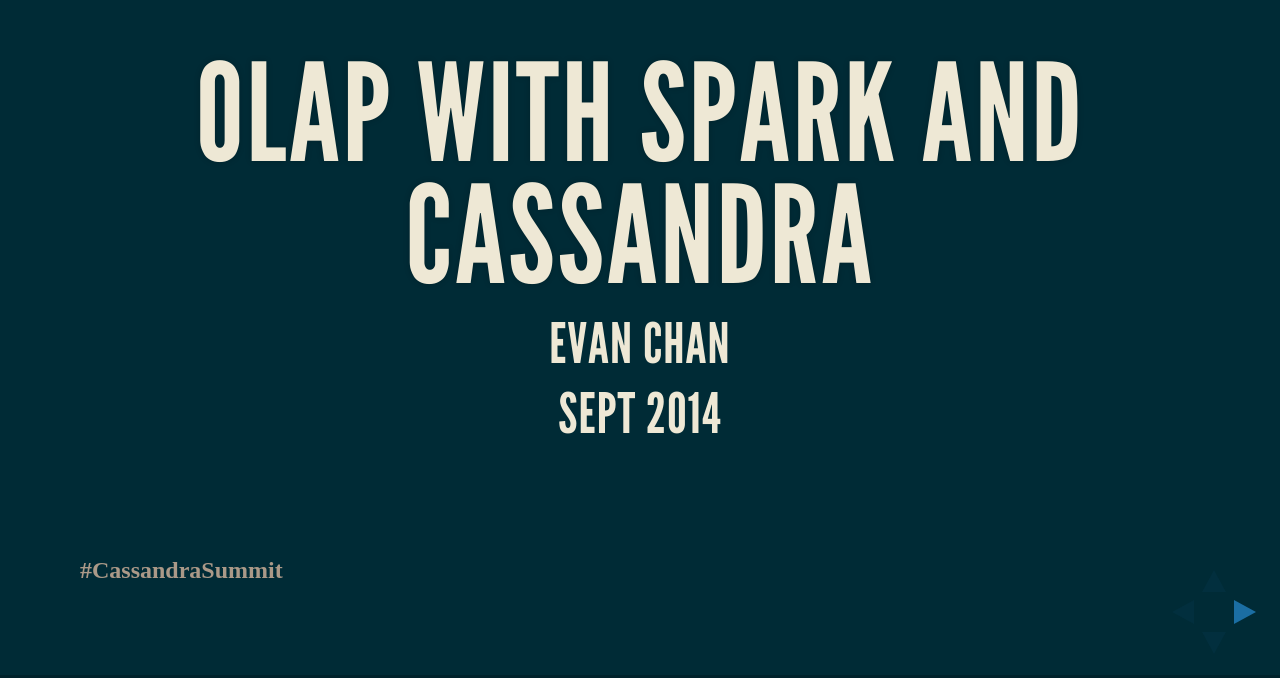
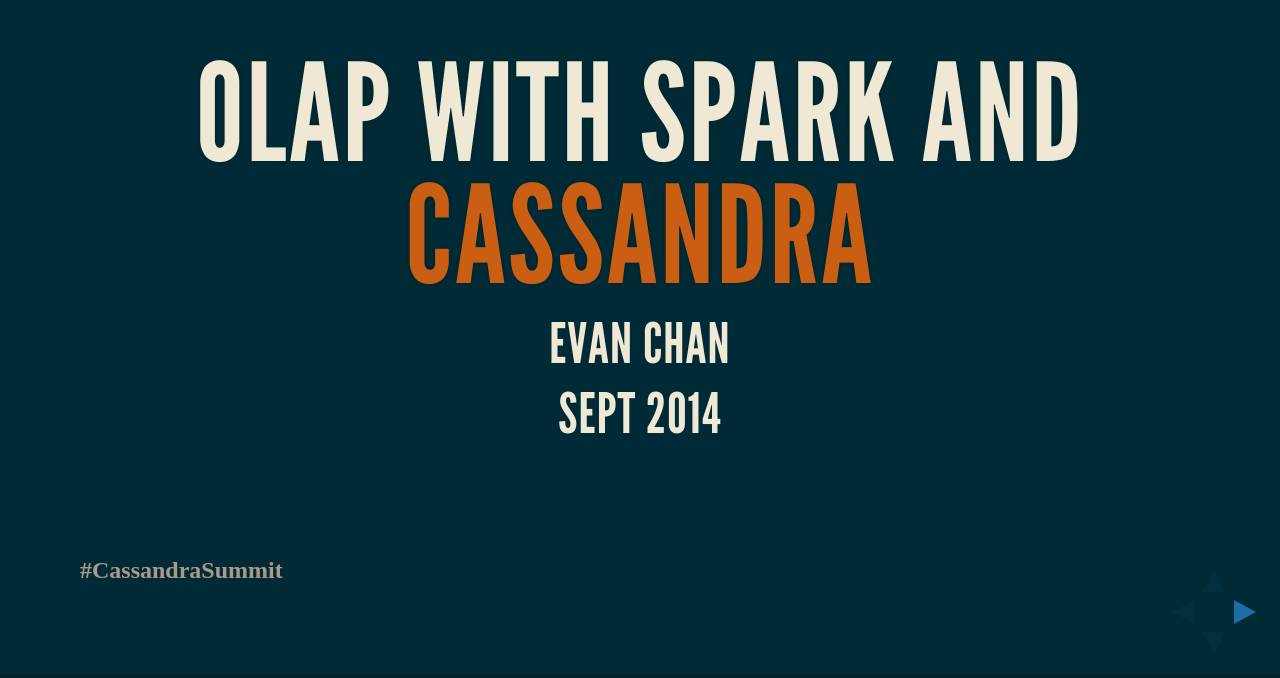
Before and after one commit to velvia/presentations, a website: page cassandra-spark-olap-2014/index.html in a window 1280 px wide. Shown: the part 122-800 px from the top of the page. Drawn offline with Linux system fonts and the light colour scheme.

Commit message:
Make "Cassandra" summit colors

```diff
--- a/cassandra-spark-olap-2014/common.css
+++ b/cassandra-spark-olap-2014/common.css
@@ -63,5 +63,9 @@
 .georgia-peach {
   color: #ff9c4e; }
 
+.cassred {
+  color: #CA5F14;
+}
+
 .radioactive-banana {
   color: #ffe34e; }
--- a/cassandra-spark-olap-2014/spark-cassandra-olap.md
+++ b/cassandra-spark-olap-2014/spark-cassandra-olap.md
@@ -1,4 +1,4 @@
-# OLAP with Spark and Cassandra
+# OLAP with Spark and <span class="cassred">Cassandra</span>
 
 ### Evan Chan
 ### Sept 2014
@@ -31,18 +31,18 @@
 
 ---
 
-### Big Data at Ooyala
-
-* **2.5 billion** analytics pings a day = almost a **trillion** events a year.
-* Roll up tables - 30 million rows per day
-
---
-
 ### Big Data at Socrata
 
 * Tens of thousands of datasets, each one up to 30 million rows
 * Customer demand for billion row datasets
 * Want to analyze across datasets
+
+--
+
+### Big Data at Ooyala
+
+* **2.5 billion** analytics pings a day = almost a **trillion** events a year.
+* Roll up tables - 30 million rows per day
 
 ---
 
@@ -92,7 +92,7 @@
 
 --
 
-## Cassandra
+## <span class="cassred">Cassandra</span>
 
 - Horizontally scalable
 - Very flexible data modelling (lists, sets, custom data types)
@@ -115,7 +115,7 @@
 
 --
 
-## Spark provides the missing fast, deep analytics piece of Cassandra!
+## Spark provides the missing fast, deep analytics piece of <span class="cassred">Cassandra</span>!
 
 ---
 
@@ -140,7 +140,7 @@
 
 ---
 
-## A Spark and Cassandra
+## A Spark and <span class="cassred">Cassandra</span>
 ## OLAP Architecture
 
 ---
@@ -301,7 +301,7 @@
 
 ---
 
-## So, Great, OLAP with Cassandra and Spark.  Now What?
+## So, Great, OLAP with <span class="cassred">Cassandra</span> and Spark.  Now What?
 
 ---
 
```
